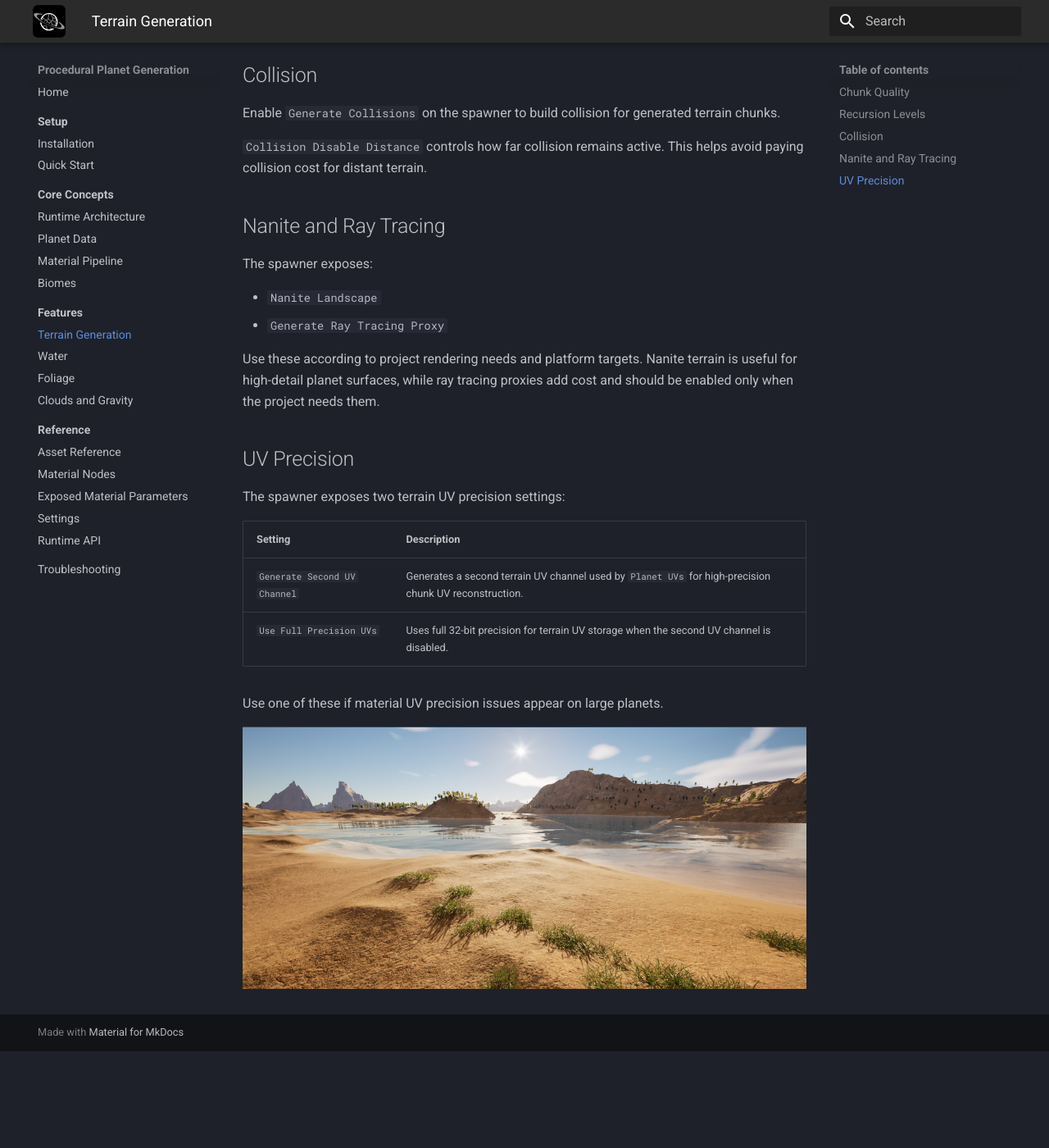
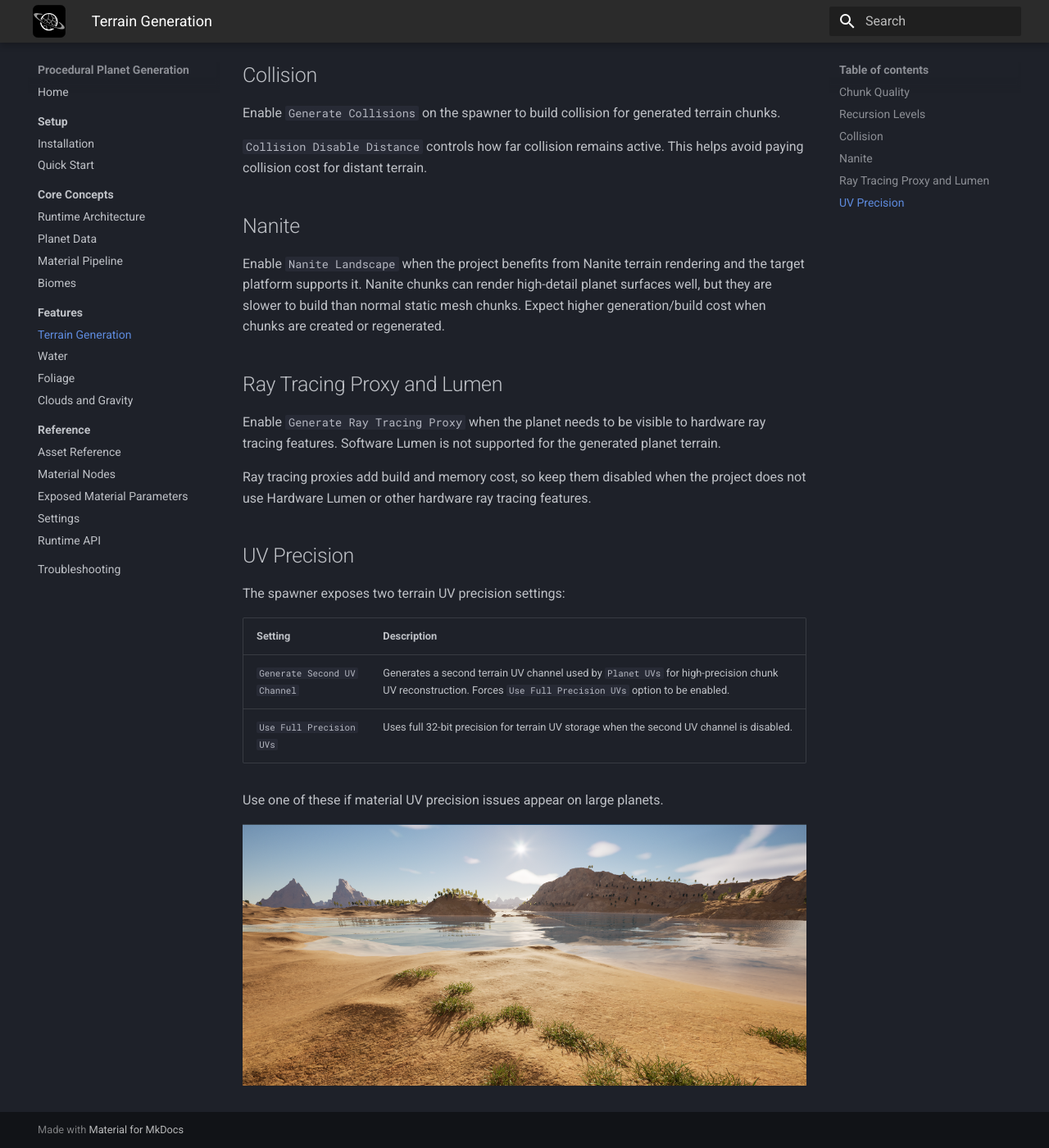
Before and after one commit to MaciekTK88/PPGDocs, an MkDocs documentation site: the page built from docs/features/terrain-generation.md, in a window 1280 px wide and 1400 px high, scrolled down 778 px. Shown: the whole window at 82% size. Built offline with MkDocs 1.6.1 and Material for MkDocs 9.7.7, drawn with Linux system fonts in a browser that asks for light colours; before the commit the page ends 2060 px from its top, so only the background shows below that.

Commit message:
Clarifications

```diff
--- a/docs/features/terrain-generation.md
+++ b/docs/features/terrain-generation.md
@@ -27,14 +27,15 @@ Enable `Generate Collisions` on the spawner to build collision for generated ter
 
 `Collision Disable Distance` controls how far collision remains active. This helps avoid paying collision cost for distant terrain.
 
-## Nanite and Ray Tracing
+## Nanite
 
-The spawner exposes:
+Enable `Nanite Landscape` when the project benefits from Nanite terrain rendering and the target platform supports it. Nanite chunks can render high-detail planet surfaces well, but they are slower to build than normal static mesh chunks. Expect higher generation/build cost when chunks are created or regenerated.
 
-- `Nanite Landscape`
-- `Generate Ray Tracing Proxy`
+## Ray Tracing Proxy and Lumen
 
-Use these according to project rendering needs and platform targets. Nanite terrain is useful for high-detail planet surfaces, while ray tracing proxies add cost and should be enabled only when the project needs them.
+Enable `Generate Ray Tracing Proxy` when the planet needs to be visible to hardware ray tracing features. Software Lumen is not supported for the generated planet terrain.
+
+Ray tracing proxies add build and memory cost, so keep them disabled when the project does not use Hardware Lumen or other hardware ray tracing features.
 
 ## UV Precision
 
@@ -42,7 +43,7 @@ The spawner exposes two terrain UV precision settings:
 
 | Setting | Description |
 | --- | --- |
-| `Generate Second UV Channel` | Generates a second terrain UV channel used by `Planet UVs` for high-precision chunk UV reconstruction. |
+| `Generate Second UV Channel` | Generates a second terrain UV channel used by `Planet UVs` for high-precision chunk UV reconstruction. Forces `Use Full Precision UVs` option to be enabled.|
 | `Use Full Precision UVs` | Uses full 32-bit precision for terrain UV storage when the second UV channel is disabled. |
 
 Use one of these if material UV precision issues appear on large planets.
```
Also changed, not shown: docs/index.md (+1 -1 lines), docs/reference/assets.md (+1 -1 lines), docs/reference/index.md (+0 -2 lines), docs/reference/settings.md (+2 -2 lines), docs/setup/quick-start.md (+1 -1 lines).
